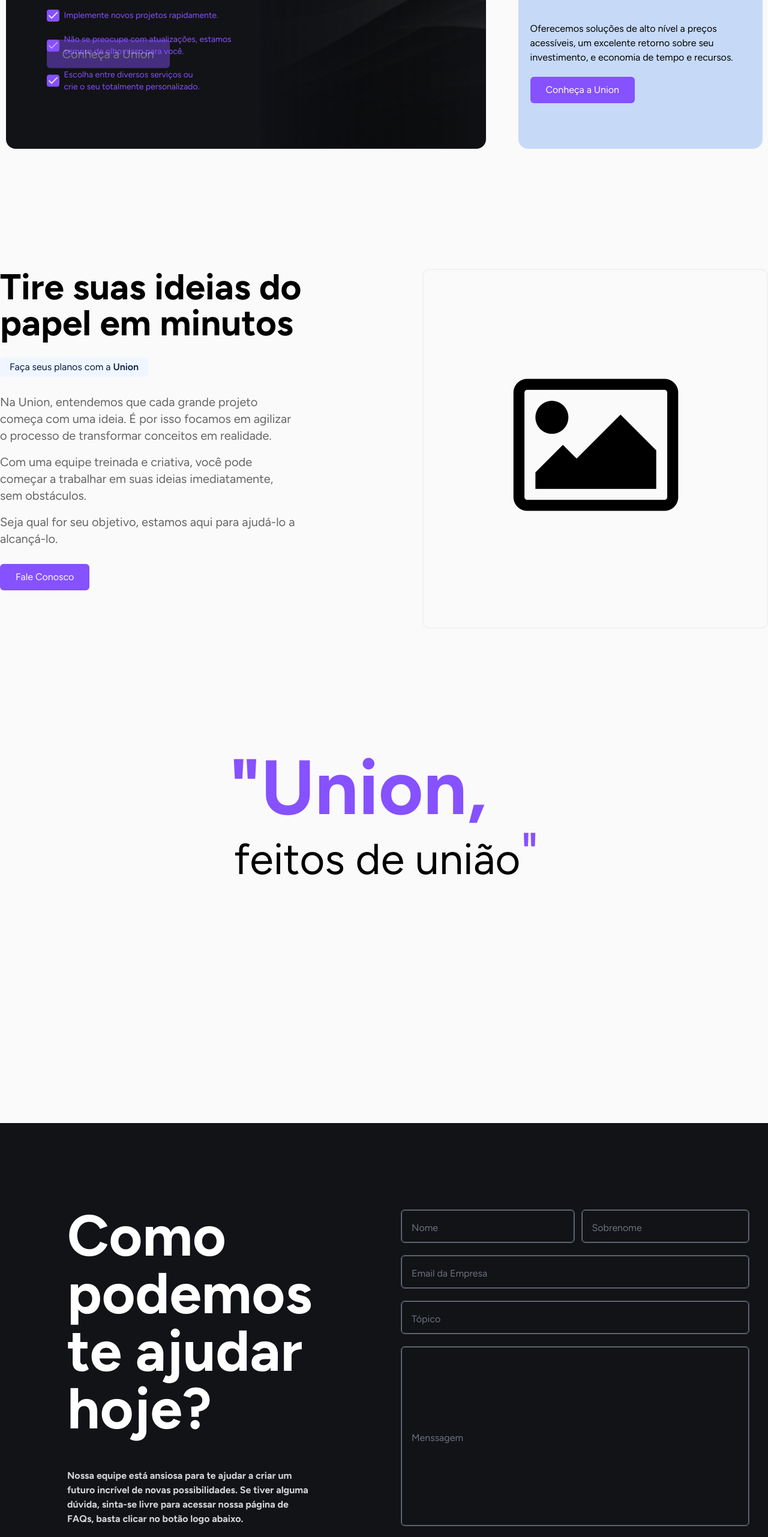
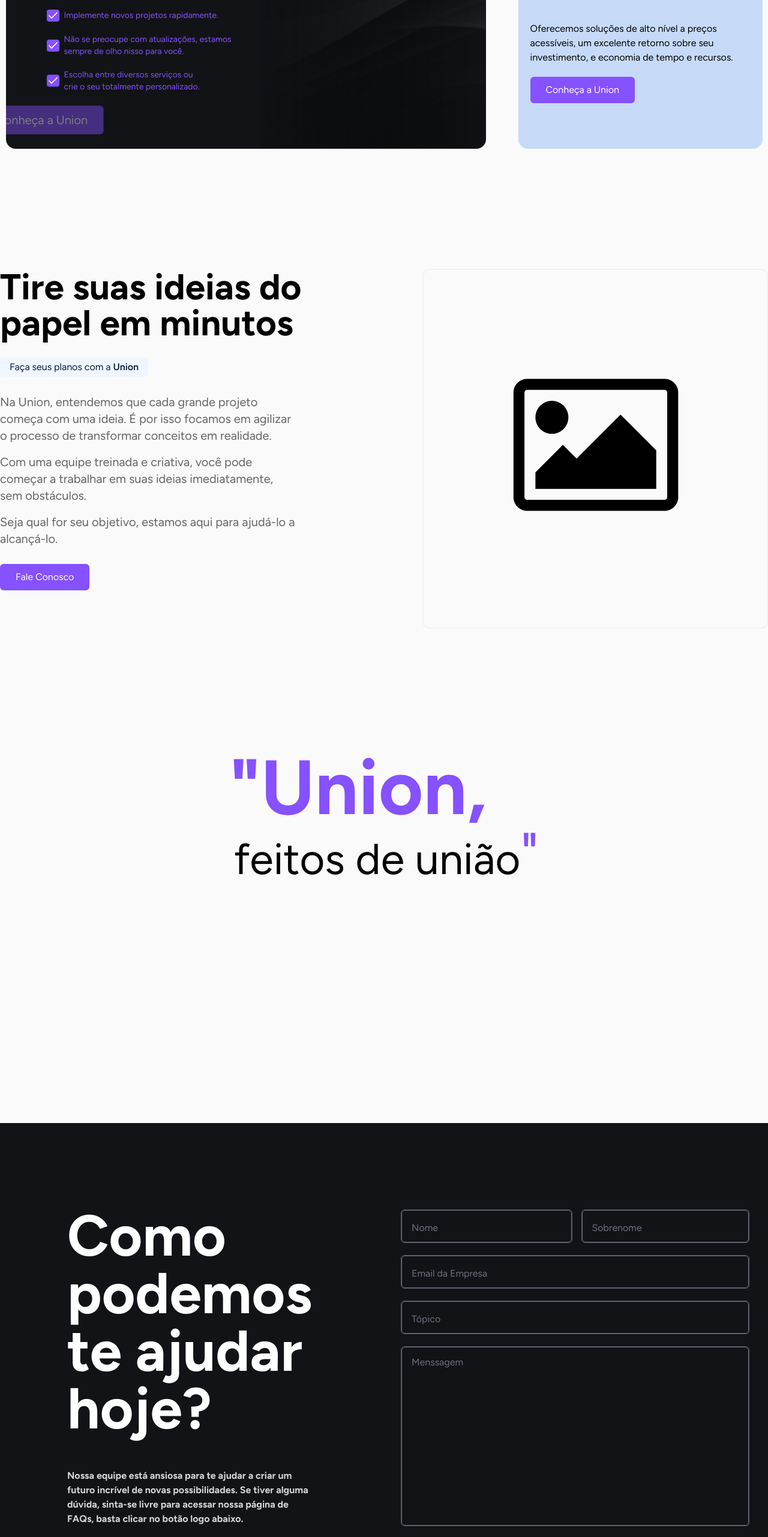
Before and after one commit to Union-Enterprise/Union, a Next.js app: page / in a window 1280 px wide. Shown: the part 1832-4394 px from the top of the page at 60% size. Built offline with nearby package versions, Linux system fonts and the light colour scheme.

Commit message:
Add files via upload

```diff
--- a/app/ui/components/Card.tsx
+++ b/app/ui/components/Card.tsx
@@ -125,8 +125,8 @@
                         </motion.p>
                     </div>
                     <motion.div
-                      initial={{y: -200, opacity: 0}}
-                      animate={{y: 0, opacity:1}}
+                      initial={{x: -200, opacity: 0}}
+                      animate={{x: 0, opacity:1}}
                       transition={{
                         delay: 6,
                         duration: 1,
--- a/app/ui/components/Message.tsx
+++ b/app/ui/components/Message.tsx
@@ -43,7 +43,7 @@
                  duration: 1,
                  ease: "easeInOut",
                }}
-               className=" border border-gray-600 rounded-md h-14 w-[290px] text-sm relative focus-within:border-main-purple "
+               className=" border border-gray-600 rounded-md h-14 w-[286px] text-sm relative focus-within:border-main-purple "
             >
               <input type="text" className="w-full h-full px-4 pt-3 outline-none bg-transparent text-white rounded-md focus-within:border-main-purple peer focus:placeholder-main-purple" placeholder="Nome" autoComplete="off" />
             </motion.div>
@@ -99,7 +99,7 @@
             }}
             className=" border border-gray-600 rounded-md h-[300px] w-[581px] text-sm relative focus-within:border-main-purple "
             >
-            <input type="text" className="w-full h-full px-4 pt-3 outline-none bg-transparent text-white rounded-md focus-within:border-main-purple peer focus:placeholder-main-purple" placeholder="Menssagem" autoComplete="off" />
+            <input type="text" className="w-full h-full px-4 pt-3 outline-none bg-transparent text-white rounded-md focus-within:border-main-purple peer focus:placeholder-main-purple pb-[260px]" placeholder="Menssagem" autoComplete="off" />
             </motion.div>
           </div>
           <motion.div
--- a/package.json
+++ b/package.json
@@ -11,7 +11,7 @@
   "dependencies": {
     "@tailwindcss/forms": "^0.5.7",
     "animejs": "^3.2.2",
-    "framer-motion": "^11.0.24",
+    "framer-motion": "^11.0.20",
     "lucide": "^0.363.0",
     "lucide-react": "^0.363.0",
     "next": "14.1.3",
```
Also changed, not shown: 1 other file (tests, documents, lock files or other folders).
